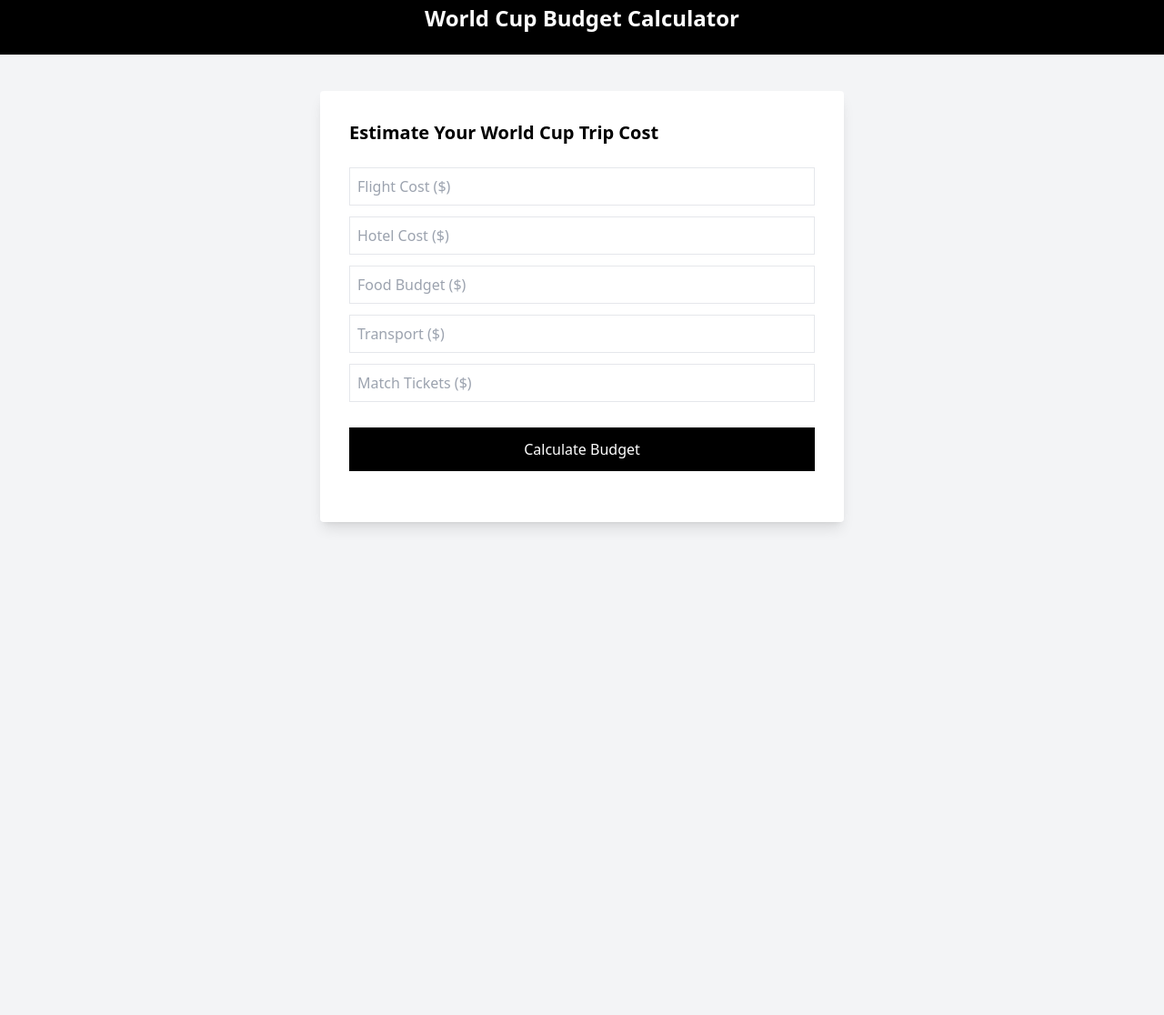
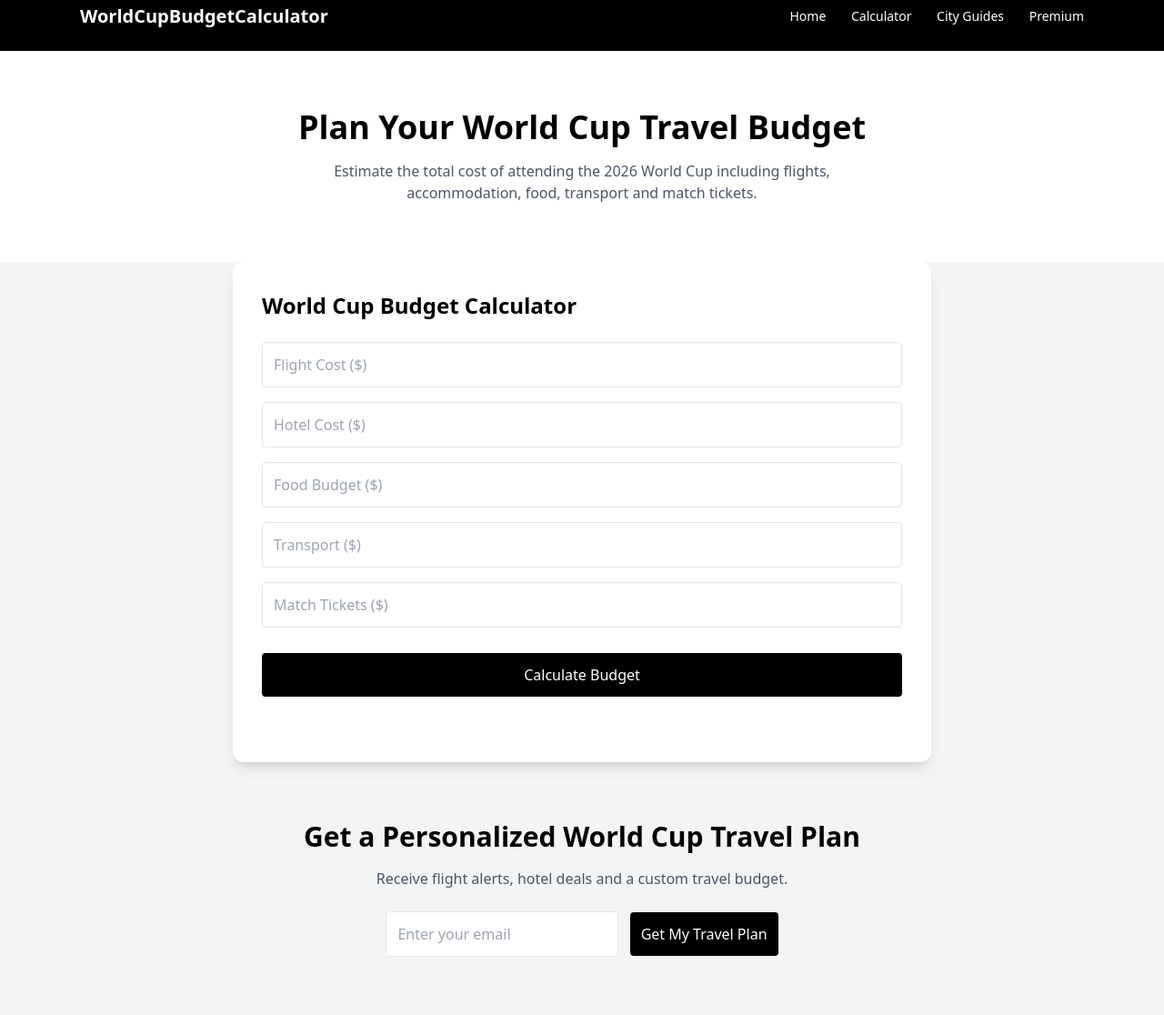
Before and after one commit to chrisko247/worldcupbudgetcalculator, a plain HTML site: page index.html in a window 1280 px wide. Shown: the part 20-1136 px from the top of the page at 91% size. Before the commit the page ends 800 px from the top, so only its background shows below. Drawn offline with nearby package versions, Linux system fonts and the light colour scheme.

Commit message:
Update index.html

```diff
--- a/index.html
+++ b/index.html
@@ -1,8 +1,12 @@
 <!DOCTYPE html>
-<html>
+<html lang="en">
+
 <head>
+
+<meta charset="UTF-8">
+<meta name="viewport" content="width=device-width, initial-scale=1">
+
 <title>World Cup Budget Calculator</title>
-<meta name="viewport" content="width=device-width, initial-scale=1">
 
 <script src="https://cdn.tailwindcss.com"></script>
 
@@ -10,33 +14,101 @@
 
 <body class="bg-gray-100">
 
-<header class="bg-black text-white p-6">
-<h1 class="text-2xl font-bold text-center">
-World Cup Budget Calculator
+<!-- HEADER -->
+
+<header class="bg-black text-white">
+
+<div class="max-w-6xl mx-auto flex justify-between items-center p-6">
+
+<h1 class="text-xl font-bold">
+WorldCupBudgetCalculator
 </h1>
+
+<nav class="space-x-6 text-sm">
+
+<a href="#" class="hover:text-gray-300">Home</a>
+
+<a href="#calculator" class="hover:text-gray-300">Calculator</a>
+
+<a href="#" class="hover:text-gray-300">City Guides</a>
+
+<a href="#" class="hover:text-gray-300">Premium</a>
+
+</nav>
+
+</div>
+
 </header>
 
-<div class="max-w-xl mx-auto bg-white p-8 mt-10 shadow-lg rounded">
 
-<h2 class="text-xl font-bold mb-6">Estimate Your World Cup Trip Cost</h2>
+<!-- HERO SECTION -->
 
-<input id="flight" placeholder="Flight Cost ($)" class="border p-2 w-full mb-3">
+<section class="text-center py-16 bg-white">
 
-<input id="hotel" placeholder="Hotel Cost ($)" class="border p-2 w-full mb-3">
+<h2 class="text-4xl font-bold mb-4">
+Plan Your World Cup Travel Budget
+</h2>
 
-<input id="food" placeholder="Food Budget ($)" class="border p-2 w-full mb-3">
+<p class="text-gray-600 max-w-xl mx-auto">
+Estimate the total cost of attending the 2026 World Cup including flights,
+accommodation, food, transport and match tickets.
+</p>
 
-<input id="transport" placeholder="Transport ($)" class="border p-2 w-full mb-3">
+</section>
 
-<input id="tickets" placeholder="Match Tickets ($)" class="border p-2 w-full mb-3">
 
-<button onclick="calculate()" class="bg-black text-white w-full p-3 mt-4">
+<!-- CALCULATOR -->
+
+<section id="calculator" class="max-w-3xl mx-auto bg-white p-8 shadow-lg rounded-xl">
+
+<h3 class="text-2xl font-bold mb-6">
+World Cup Budget Calculator
+</h3>
+
+<div class="grid gap-4">
+
+<input id="flight" placeholder="Flight Cost ($)" class="p-3 border rounded">
+
+<input id="hotel" placeholder="Hotel Cost ($)" class="p-3 border rounded">
+
+<input id="food" placeholder="Food Budget ($)" class="p-3 border rounded">
+
+<input id="transport" placeholder="Transport ($)" class="p-3 border rounded">
+
+<input id="tickets" placeholder="Match Tickets ($)" class="p-3 border rounded">
+
+<button onclick="calculate()" class="bg-black text-white p-3 rounded mt-3">
 Calculate Budget
 </button>
 
-<h3 id="result" class="text-lg font-semibold mt-6"></h3>
+<h4 id="result" class="text-xl font-semibold mt-6"></h4>
 
 </div>
+
+</section>
+
+
+<!-- LEAD SECTION -->
+
+<section class="max-w-4xl mx-auto text-center py-16">
+
+<h3 class="text-3xl font-bold mb-4">
+Get a Personalized World Cup Travel Plan
+</h3>
+
+<p class="text-gray-600 mb-6">
+Receive flight alerts, hotel deals and a custom travel budget.
+</p>
+
+<input placeholder="Enter your email"
+class="border p-3 rounded w-64">
+
+<button class="bg-black text-white p-3 rounded ml-2">
+Get My Travel Plan
+</button>
+
+</section>
+
 
 <script>
 
@@ -58,4 +130,5 @@ document.getElementById("result").innerText =
 </script>
 
 </body>
+
 </html>
```
